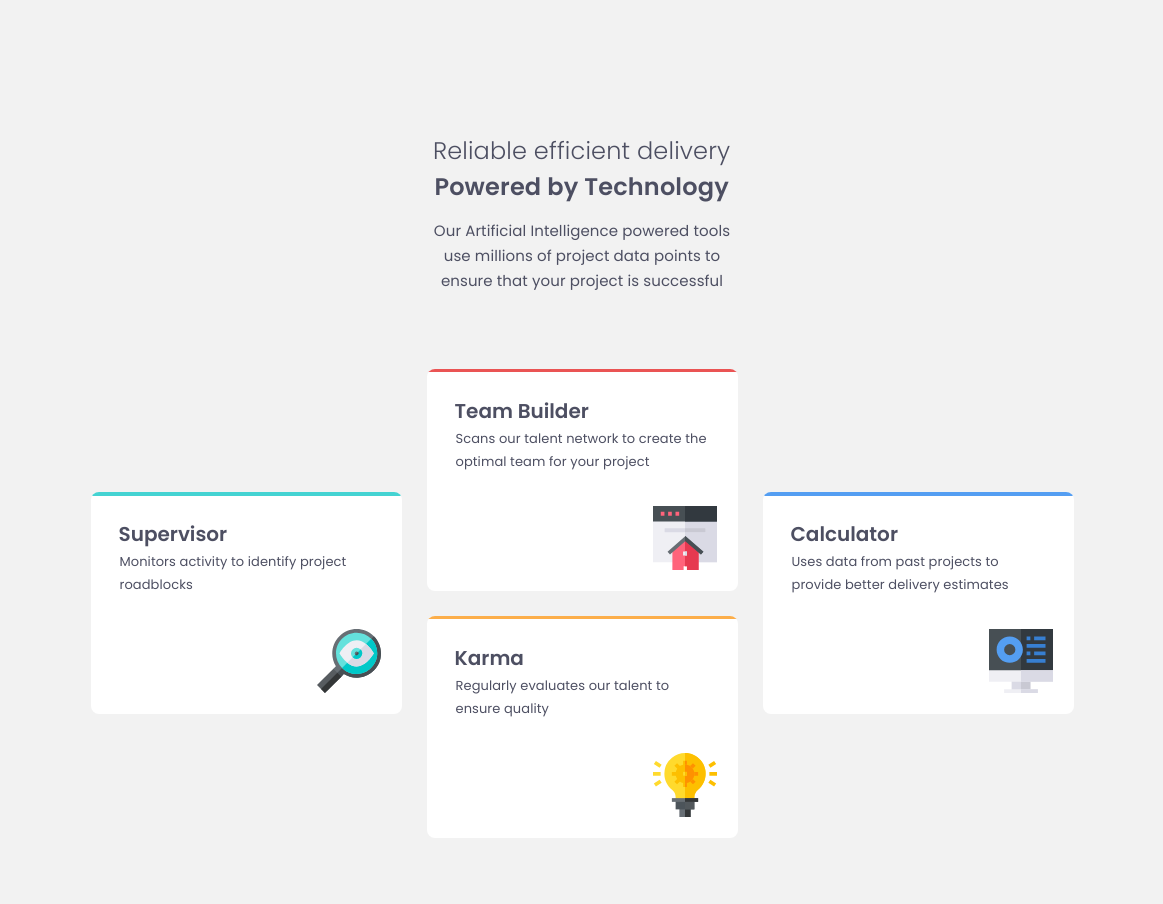
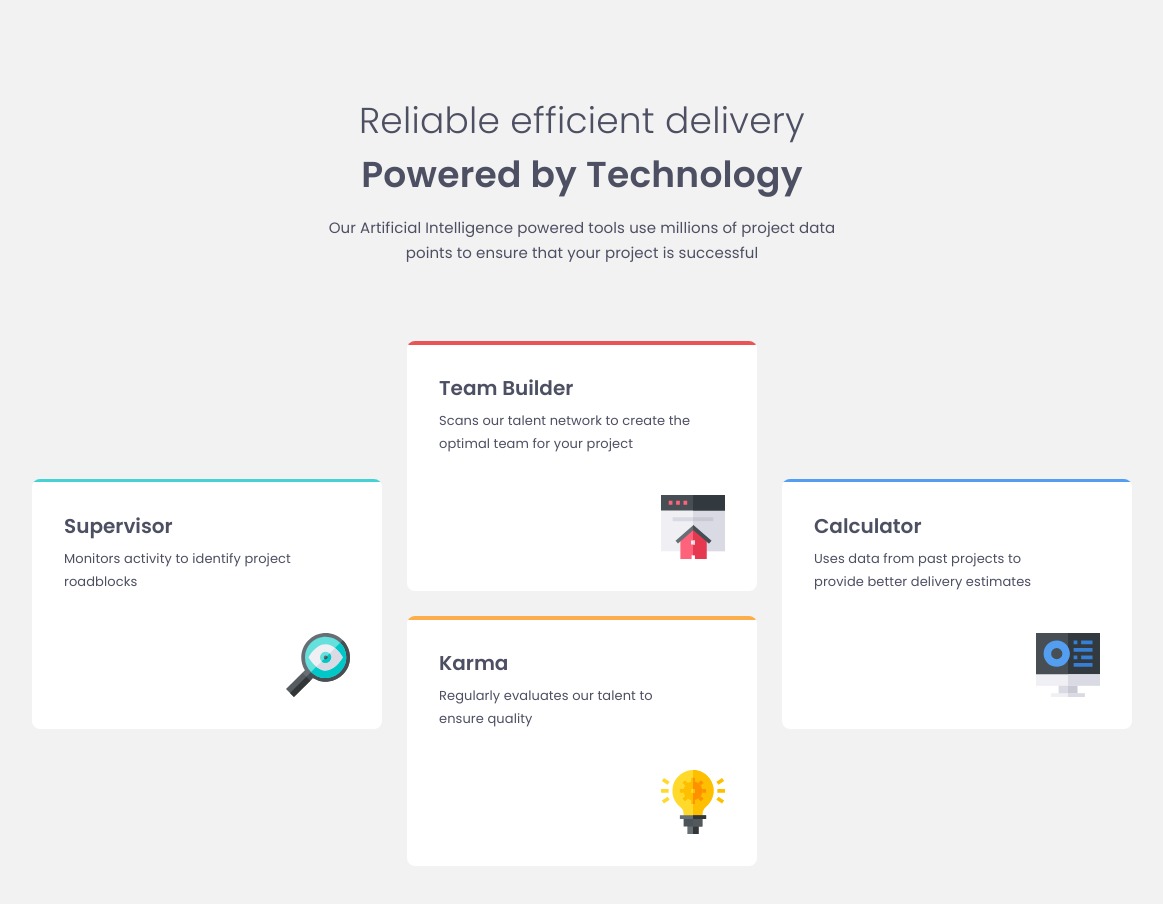
Before and after one commit to BexBeshidze/four-card-feature-section-master, a plain HTML site: page index.html in a window 1536 px wide. Shown: the whole page, without its empty margins (186-1349 px from the left). Drawn offline with Linux system fonts and the light colour scheme.

Commit message:
add box styles and media query

```diff
--- a/style.css
+++ b/style.css
@@ -8,6 +8,11 @@ body {
   min-height: 100vh;
   background-color: #f2f2f2;
   padding: 85px 0 78px 0;
+}
+header {
+  display: flex;
+  flex-direction: column;
+  align-items: center;
 }
 .head-text {
   font-size: 24px;
@@ -47,8 +52,13 @@ main {
   position: relative;
   overflow: hidden;
 }
-.div-1::after {
-  background-color: #44d3d2;
+.box::after {
+  position: absolute;
+  top: 0;
+  left: 0;
+  content: "";
+  width: 311px;
+  height: 3.55px;
 }
 .middle-divs {
   display: flex;
@@ -57,6 +67,10 @@ main {
   flex-direction: column;
   gap: 25px;
 }
+.div-1::after {
+  background-color: #44d3d2;
+}
+
 .div-2::after {
   background-color: #ea5454;
 }
@@ -66,6 +80,7 @@ main {
 .div-4::after {
   background-color: #549ef2;
 }
+
 .div-heads {
   margin: 27px 0 1px 28px;
   font-size: 20px;
@@ -84,17 +99,40 @@ main {
 }
 img {
   margin-left: 226px;
-}
-.box::after {
-  position: absolute;
-  top: 0;
-  left: 0;
-  content: "";
-  width: 311px;
-  height: 3.55px;
+  width: 57px;
+  height: 57px;
 }
 @media only screen and (min-width: 1440px) {
+  body {
+    padding: 80px 0 80px 0;
+  }
   main {
     flex-direction: row;
   }
+  .head-text {
+    font-size: 36px;
+    line-height: 54px;
+    letter-spacing: 0.25px;
+  }
+  .head-p {
+    width: 54ch;
+  }
+  .box {
+    width: 350px;
+    min-height: 250px;
+  }
+  .div-heads {
+    margin: 32px 0 6px 32px;
+  }
+  .div-p {
+    margin: 0 0 40px 32px;
+  }
+  img {
+    width: 64px;
+    height: 64px;
+    margin-left: 254px;
+  }
+  .box::after {
+    width: 350px;
+  }
 }
```
